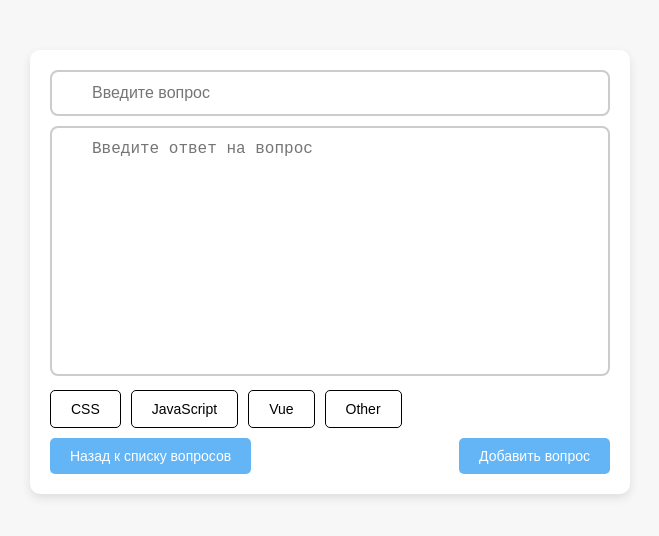
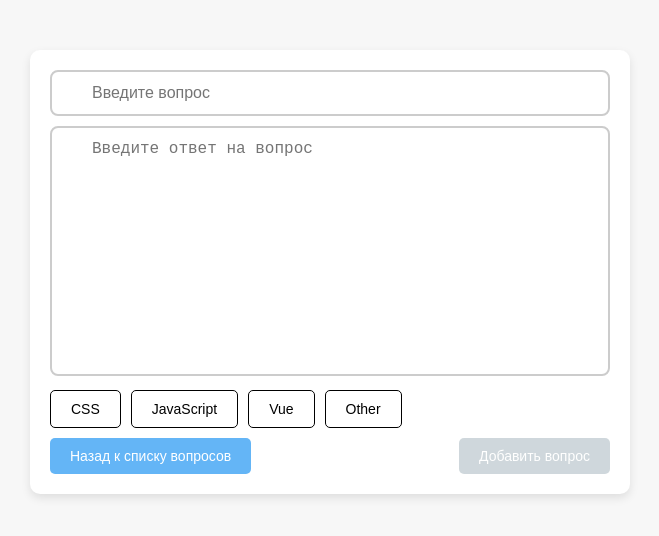
Before and after one commit to Eugene-South-88/check-questions-app, a Vue app: page / in a window 1280 px wide. Both pictures are taken after a click on the button "Добавить вопрос". Shown: the top 536 px of the page, without its empty margins (310-969 px from the left). Built offline with nearby package versions, Linux system fonts and the light colour scheme; no server answers.

Commit message:
category++ ++

```diff
--- a/src/App.vue
+++ b/src/App.vue
@@ -23,7 +23,7 @@ const category = [
   { value: 'other', label: 'Other' },
 ]
 const openQuestionForm = ref(false)
-const activeChipQuestion = ref(shallowRef(allQuestionList))
+const activeChipQuestion = ref('allQuestionList')
 
 const loadQuestions = async () => {
   const {data} = await axios.get('https://chek-list-questions-default-rtdb.firebaseio.com/questions.json')
@@ -62,10 +62,10 @@ const deleteQuestion = async (id) => {
   await loadQuestions()
 }
 
-const isDisabledBtn = computed(() => (
+const isEnabledBtn = computed(() => (
     draftQuestion.value.title.length > 3 &&
     draftQuestion.value.text.length > 3 &&
-    draftQuestion.value.category.length !== 0
+    draftQuestion.value.category !== ''
 ))
 
 onMounted(() => {
@@ -79,11 +79,11 @@ onMounted(() => {
 
     <h1 class="app-title">Список вопросов</h1>
     <div class="chip-container">
-      <div class="chip" @click="activeChipQuestion = allQuestionList">Все вопросы</div>
-      <div class="chip" @click="activeChipQuestion = cssQuestionList">CSS</div>
-      <div class="chip" @click="activeChipQuestion = jsQuestionList">JavaScript</div>
-      <div class="chip" @click="activeChipQuestion = vueQuestionList">Vue</div>
-      <div class="chip" @click="activeChipQuestion = otherQuestionList">Общие</div>
+      <div class="chip" @click="activeChipQuestion = 'allQuestionList'">Все вопросы</div>
+      <div class="chip" @click="activeChipQuestion = 'cssQuestionList'">CSS</div>
+      <div class="chip" @click="activeChipQuestion = 'jsQuestionList'">JavaScript</div>
+      <div class="chip" @click="activeChipQuestion = 'vueQuestionList'">Vue</div>
+      <div class="chip" @click="activeChipQuestion = 'otherQuestionList'">Общие</div>
     </div>
     <component
     :is="activeChipQuestion"
@@ -121,7 +121,7 @@ onMounted(() => {
         <button class="button" @click="openQuestionForm = !openQuestionForm">
           Назад к списку вопросов
         </button>
-        <button class="button" @click="addQuestion" :disabled="isDisabledBtn">Добавить вопрос</button>
+        <button class="button" @click="addQuestion" :disabled="!isEnabledBtn">Добавить вопрос</button>
       </div>
     </div>
   </div>
```
